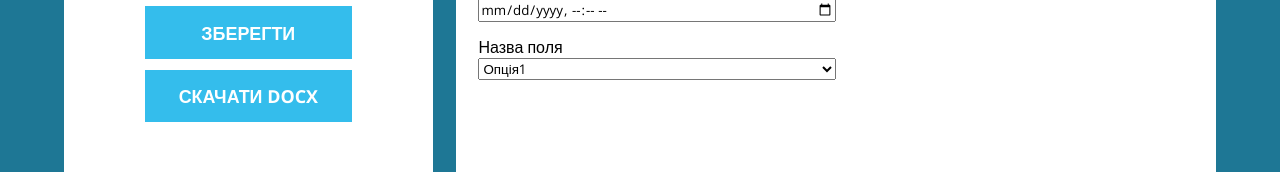
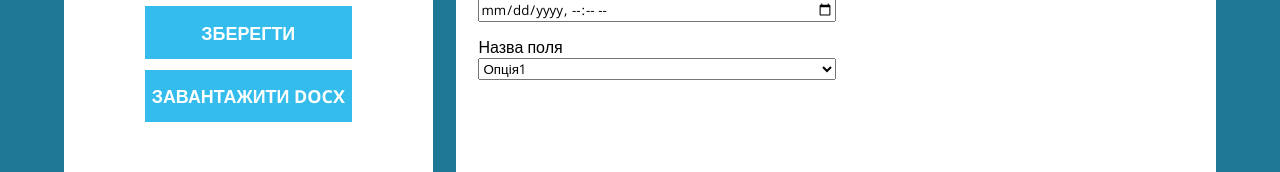
Before and after one commit to jurilents/webdocs-builder, a plain HTML site: page html/page3.html in a window 1280 px wide. Shown: the part 420-592 px from the top of the page. Drawn offline with nearby package versions, Linux system fonts and the light colour scheme.

Commit message:
Update page3.html

```diff
--- a/html/page3.html
+++ b/html/page3.html
@@ -78,7 +78,7 @@
 
     <div class="block1_button">
       <button>ЗБЕРЕГТИ</button>
-      <button>СКАЧАТИ DOCX</button>
+      <button>ЗАВАНТАЖИТИ DOCX</button>
     </div>
 
   </div>
```
